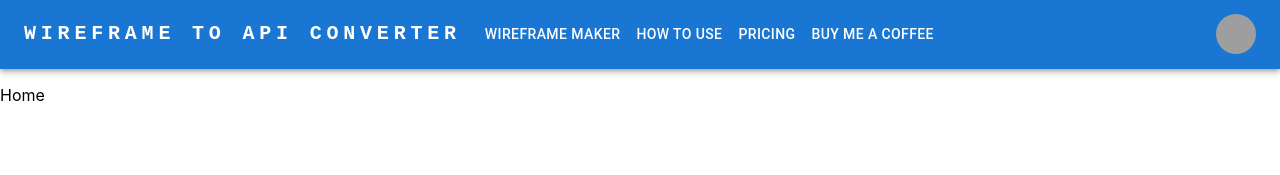
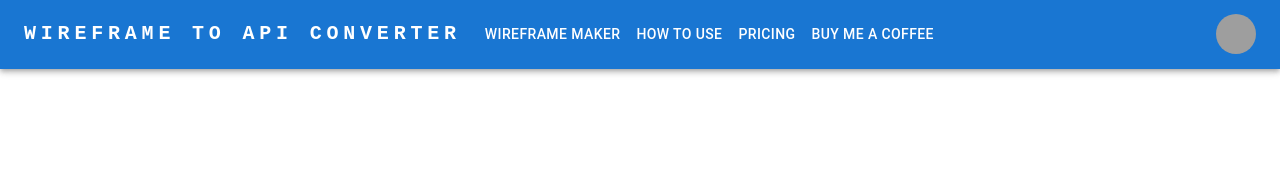
Before and after one commit to DylanCarver9706/Ruby-Wireframe-to-API, a React (Create React App) app in the folder wireframe-to-api-converter/: page / in a window 1280 px wide. Shown: the top 175 px of the page. Built offline with nearby package versions, Linux system fonts and the light colour scheme; grey boxes are pictures that could not be loaded.

Commit message:
updated routes

```diff
--- a/wireframe-to-api-converter/package.json
+++ b/wireframe-to-api-converter/package.json
@@ -1,7 +1,7 @@
 {
   "name": "wireframe-to-api-converter",
   "version": "0.1.0",
-  "homepage": "https://DylanCarver9706.github.io/",
+  "homepage": "https://DylanCarver9706.github.io/Ruby-Wireframe-to-API/",
   "private": true,
   "dependencies": {
     "@babel/plugin-proposal-private-property-in-object": "latest",
--- a/wireframe-to-api-converter/src/App.js
+++ b/wireframe-to-api-converter/src/App.js
@@ -14,9 +14,9 @@ const App = () => {
       </>
 
         <Routes>
-          <Route path="/" exact element={ <Home/>} />
-          <Route path="/wireframe-maker" element={<WireFrameMaker/>} />
-          <Route path="/how-to-use" element={<HowToUse/>} />
+          <Route path="Ruby-Wireframe-to-API/" exact element={ <Home/>} />
+          <Route path="Ruby-Wireframe-to-API/wireframe-maker" element={<WireFrameMaker/>} />
+          <Route path="Ruby-Wireframe-to-API/how-to-use" element={<HowToUse/>} />
         </Routes>
     </div>
   );
```
